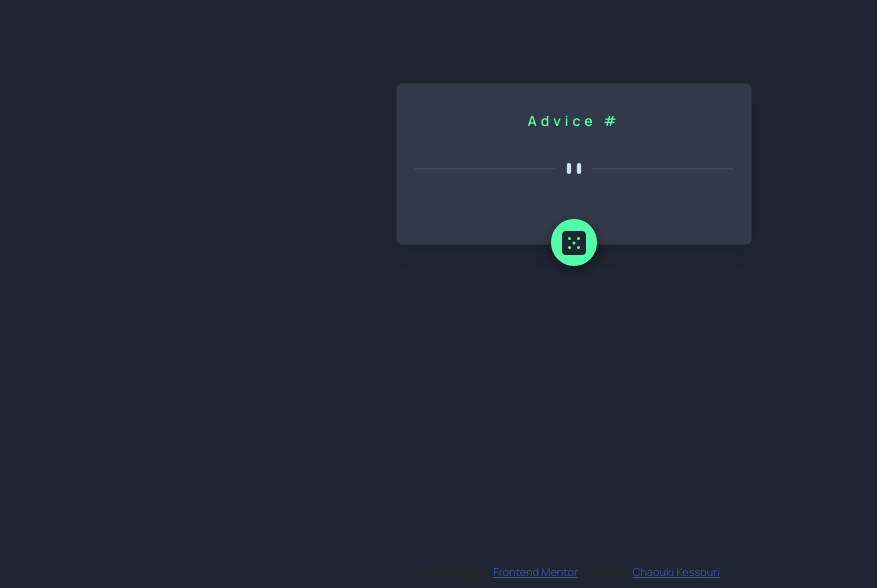
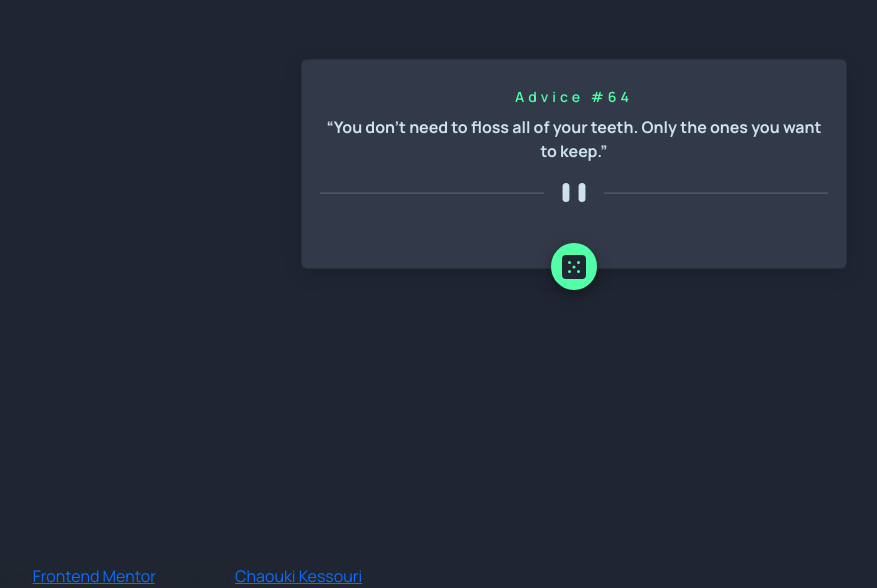
Before and after one commit to chaoukiksr/Advice-generator-app, a website: page index.html in a window 1280 px wide. Shown: the part 236-824 px from the top of the page, without its empty margins (66-943 px from the left). Drawn offline with nearby package versions, Linux system fonts and the light colour scheme.

Commit message:
fixing font problem and card sizing

```diff
--- a/index.html
+++ b/index.html
@@ -8,11 +8,11 @@
   <link rel="stylesheet" href="	https://cdn.jsdelivr.net/npm/bootstrap@5.2.3/dist/css/bootstrap.min.css">
   <title>Frontend Mentor | Advice generator app</title>
 
-  <!-- Feel free to remove these styles or customise in your own stylesheet 👍 -->
-  <style>
-    .attribution { font-size: 11px; text-align: center; }
-    .attribution a { color: hsl(228, 45%, 44%); }
-  </style>
+
+  <!-- Google Font | "Manrope" -->
+  <link rel="preconnect" href="https://fonts.googleapis.com" />
+  <link rel="preconnect" href="https://fonts.gstatic.com" crossorigin />
+  <link href="https://fonts.googleapis.com/css2?family=Manrope:wght@200..800&display=swap" rel="stylesheet" />
   <link rel="stylesheet" href="https://chaoukiksr.github.io/Advice-generator-app/style.css">
 </head>
 <body>
@@ -20,14 +20,14 @@
 
 
   <div class="row d-flex text-center align-items-center justify-content-center min-vh-100">
-    <div class="col-12 col-md-6 col-lg-4 ">
+    <div class="col-12 col-md-6  ">
       <div class="card" id="adviceCard">
         <div class="header border-0 p-2">
-          Advice #<span id="number"></span>
+          Advice #<span id="number">64</span>
         </div>
         <div class="">
           <p class="quote manrope-bold"  id="quoteText">
-
+            “You don't need to floss all of your teeth. Only the ones you want to keep.”
           </p>
           <img src="https://chaoukiksr.github.io/Advice-generator-app/images/pattern-divider-desktop.svg" alt="" width="100%">
           <div class="btn" id="btn"><img src="https://chaoukiksr.github.io/Advice-generator-app/images/icon-dice.svg" alt="Dice Icon"></div>
--- a/style.css
+++ b/style.css
@@ -1,4 +1,3 @@
-@import url('https://fonts.googleapis.com/css2?family=Manrope:wght@200..800&display=swap');
 :root{
    --Light-Cyan: hsl(193, 38%, 86%);
    --Neon-Green: hsl(150, 100%, 66%);
@@ -6,24 +5,18 @@
 --Dark-Grayish-Blue: hsl(217, 19%, 24%);
 --Dark-Blue: hsl(218, 23%, 16%)
 }
-.manrope-bold {
-  font-family: "Manrope", serif;
-  font-optical-sizing: auto;
-  font-weight: 600;
-  font-style: normal;
-}
+
 
 body{
    background-color: var(--Dark-Blue);
    height: 100vh;
-   font-family: 'Manrope', sans-serif;
+   font-family: "Manrope", serif;
 
 }
 #adviceCard{
    background-color: var(--Dark-Grayish-Blue);
    padding: 1.1rem;
    color: var(--Light-Cyan);
-   font-family: 'Manrope', sans-serif;
    box-shadow: rgba(0, 0, 0, 0.153) 0px 5px 20px;
 }
 .quote{
@@ -47,8 +40,5 @@ body{
 
 #btn:hover{
    background-color: var(--Neon-Green);
-      box-shadow: var(--Neon-Green) 0px 5px 15px;
+      box-shadow: var(--Neon-Green) 5px 10px 25px;
 }
-nav{
-   border-bottom: .2px solid var(--Neon-Green) ;
-}
```
